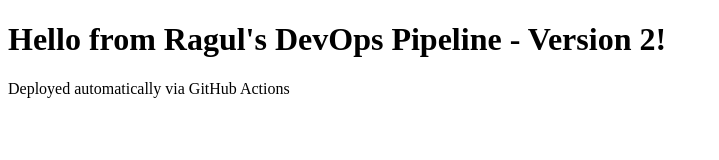
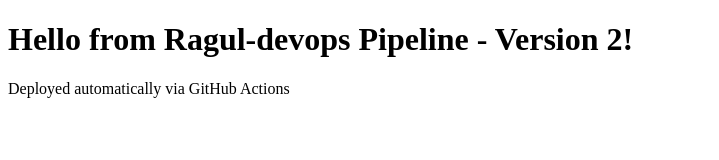
Before and after one commit to Ragulpps007/devops-cicd-project, a plain HTML site: page index.html in a window 1280 px wide. Shown: the whole page, without its empty margins (0-719 px from the left). Drawn offline with Linux system fonts and the light colour scheme.

Commit message:
Update index.html

```diff
--- a/index.html
+++ b/index.html
@@ -4,7 +4,7 @@
     <title>DevOps Project</title>
 </head>
 <body>
-  <h1>Hello from Ragul's DevOps Pipeline - Version 2!</h1>
+  <h1>Hello from Ragul-devops Pipeline - Version 2!</h1>
     <p>Deployed automatically via GitHub Actions</p>
 </body>
 </html>
```
